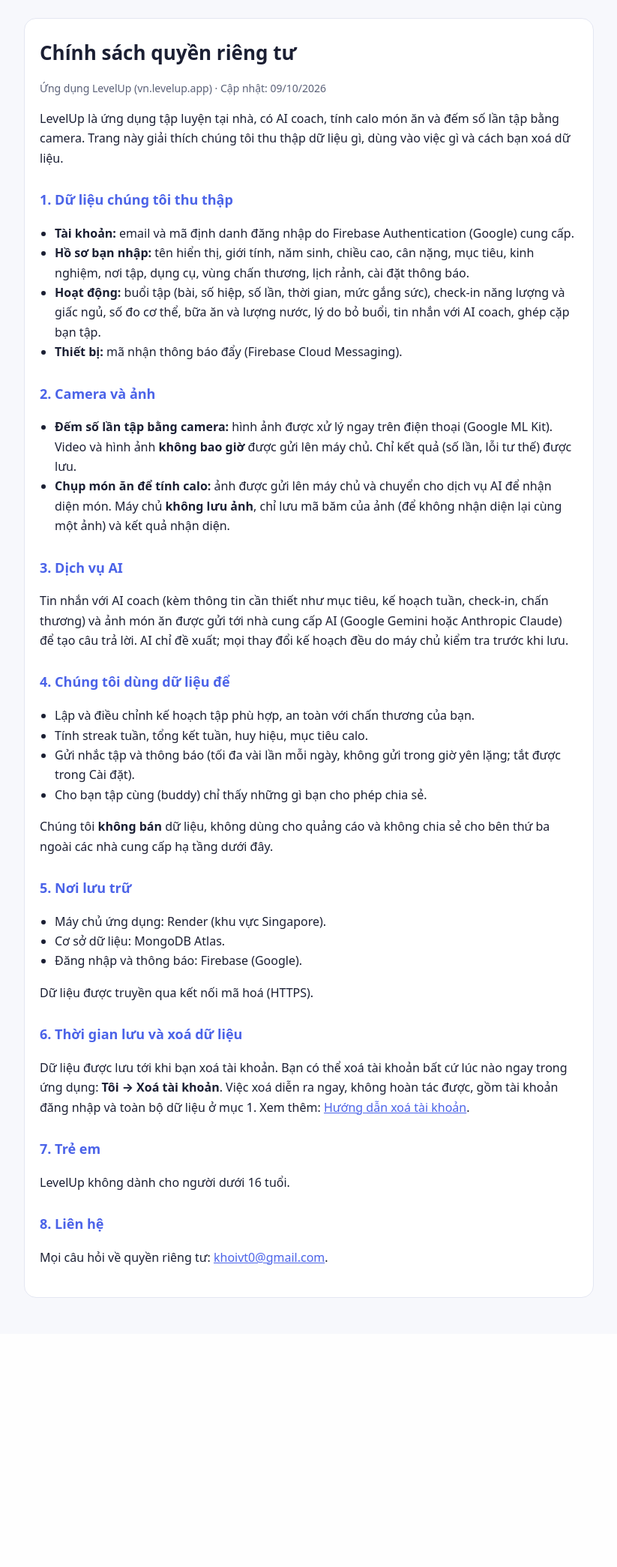
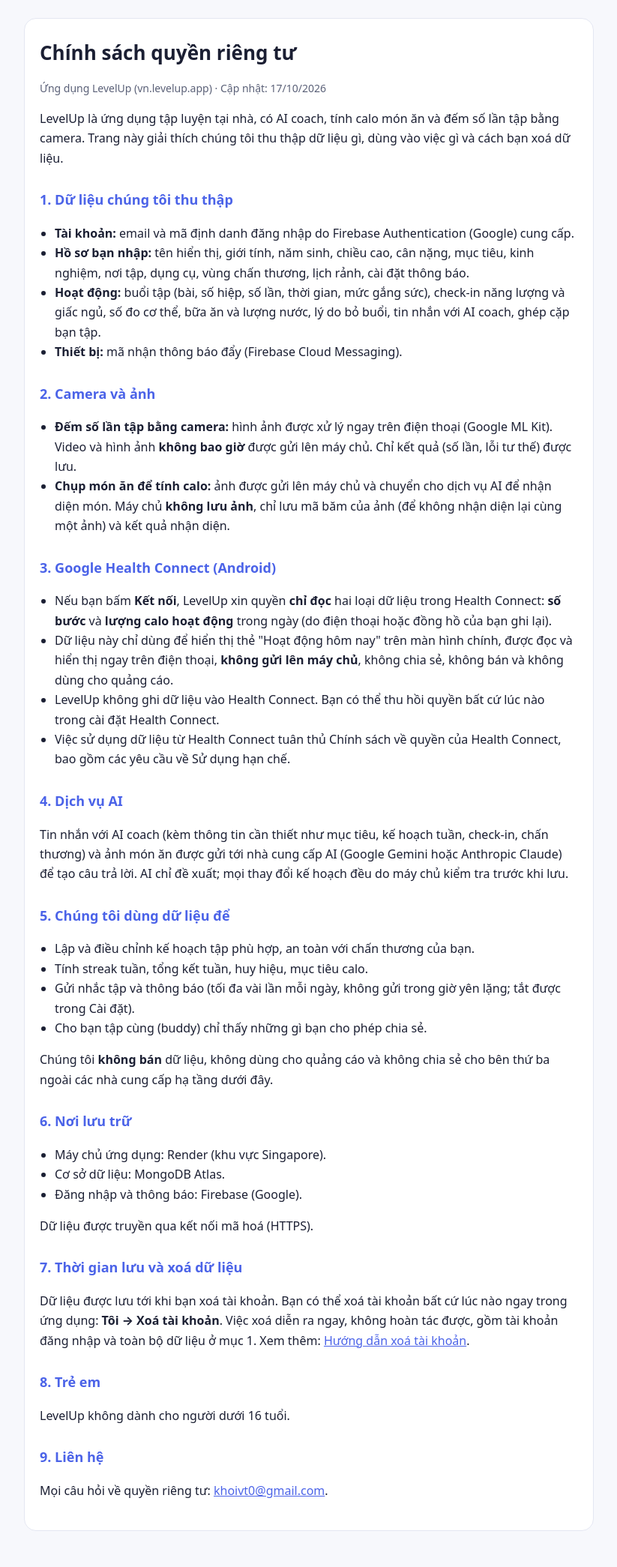
Before and after one commit to khoi0903/levelup, a Spring Boot app: page /privacy.html in a window 1280 px wide. Shown: the whole page at 75% size, without its empty margins (228-1051 px from the left). Before the commit the page ends 1731 px from the top, so only its background shows below. Run offline with Spring Boot 4, Linux system fonts and the light colour scheme; some of the project's set-up classes (security, data sources, template engines, error pages and the like) are left out, and stand-ins take their place; some libraries are stand-ins or nearby versions.

Commit message:
be: chính sách quyền riêng tư thêm mục Health Connect
Co-Authored-By: Claude Opus 5.5 <noreply@anthropic.com>

```diff
--- a/backend/src/main/resources/static/privacy.html
+++ b/backend/src/main/resources/static/privacy.html
@@ -18,7 +18,7 @@
 <body>
 <main><article>
   <h1>Chính sách quyền riêng tư</h1>
-  <p class="muted">Ứng dụng LevelUp (vn.levelup.app) · Cập nhật: 09/10/2026</p>
+  <p class="muted">Ứng dụng LevelUp (vn.levelup.app) · Cập nhật: 17/10/2026</p>
 
   <p>LevelUp là ứng dụng tập luyện tại nhà, có AI coach, tính calo món ăn và đếm số lần tập bằng camera.
   Trang này giải thích chúng tôi thu thập dữ liệu gì, dùng vào việc gì và cách bạn xoá dữ liệu.</p>
@@ -41,12 +41,22 @@
       Máy chủ <b>không lưu ảnh</b>, chỉ lưu mã băm của ảnh (để không nhận diện lại cùng một ảnh) và kết quả nhận diện.</li>
   </ul>
 
-  <h2>3. Dịch vụ AI</h2>
+  <h2>3. Google Health Connect (Android)</h2>
+  <ul>
+    <li>Nếu bạn bấm <b>Kết nối</b>, LevelUp xin quyền <b>chỉ đọc</b> hai loại dữ liệu trong Health Connect:
+      <b>số bước</b> và <b>lượng calo hoạt động</b> trong ngày (do điện thoại hoặc đồng hồ của bạn ghi lại).</li>
+    <li>Dữ liệu này chỉ dùng để hiển thị thẻ "Hoạt động hôm nay" trên màn hình chính, được đọc và hiển thị ngay trên
+      điện thoại, <b>không gửi lên máy chủ</b>, không chia sẻ, không bán và không dùng cho quảng cáo.</li>
+    <li>LevelUp không ghi dữ liệu vào Health Connect. Bạn có thể thu hồi quyền bất cứ lúc nào trong cài đặt Health Connect.</li>
+    <li>Việc sử dụng dữ liệu từ Health Connect tuân thủ Chính sách về quyền của Health Connect, bao gồm các yêu cầu về Sử dụng hạn chế.</li>
+  </ul>
+
+  <h2>4. Dịch vụ AI</h2>
   <p>Tin nhắn với AI coach (kèm thông tin cần thiết như mục tiêu, kế hoạch tuần, check-in, chấn thương) và ảnh món
   ăn được gửi tới nhà cung cấp AI (Google Gemini hoặc Anthropic Claude) để tạo câu trả lời. AI chỉ đề xuất;
   mọi thay đổi kế hoạch đều do máy chủ kiểm tra trước khi lưu.</p>
 
-  <h2>4. Chúng tôi dùng dữ liệu để</h2>
+  <h2>5. Chúng tôi dùng dữ liệu để</h2>
   <ul>
     <li>Lập và điều chỉnh kế hoạch tập phù hợp, an toàn với chấn thương của bạn.</li>
     <li>Tính streak tuần, tổng kết tuần, huy hiệu, mục tiêu calo.</li>
@@ -56,7 +66,7 @@
   <p>Chúng tôi <b>không bán</b> dữ liệu, không dùng cho quảng cáo và không chia sẻ cho bên thứ ba ngoài các nhà cung
   cấp hạ tầng dưới đây.</p>
 
-  <h2>5. Nơi lưu trữ</h2>
+  <h2>6. Nơi lưu trữ</h2>
   <ul>
     <li>Máy chủ ứng dụng: Render (khu vực Singapore).</li>
     <li>Cơ sở dữ liệu: MongoDB Atlas.</li>
@@ -64,15 +74,15 @@
   </ul>
   <p>Dữ liệu được truyền qua kết nối mã hoá (HTTPS).</p>
 
-  <h2>6. Thời gian lưu và xoá dữ liệu</h2>
+  <h2>7. Thời gian lưu và xoá dữ liệu</h2>
   <p>Dữ liệu được lưu tới khi bạn xoá tài khoản. Bạn có thể xoá tài khoản bất cứ lúc nào ngay trong ứng dụng:
   <b>Tôi → Xoá tài khoản</b>. Việc xoá diễn ra ngay, không hoàn tác được, gồm tài khoản đăng nhập và toàn bộ
   dữ liệu ở mục 1. Xem thêm: <a href="/delete-account.html">Hướng dẫn xoá tài khoản</a>.</p>
 
-  <h2>7. Trẻ em</h2>
+  <h2>8. Trẻ em</h2>
   <p>LevelUp không dành cho người dưới 16 tuổi.</p>
 
-  <h2>8. Liên hệ</h2>
+  <h2>9. Liên hệ</h2>
   <p>Mọi câu hỏi về quyền riêng tư: <a href="mailto:khoivt0@gmail.com">khoivt0@gmail.com</a>.</p>
 </article></main>
 </body>
```
